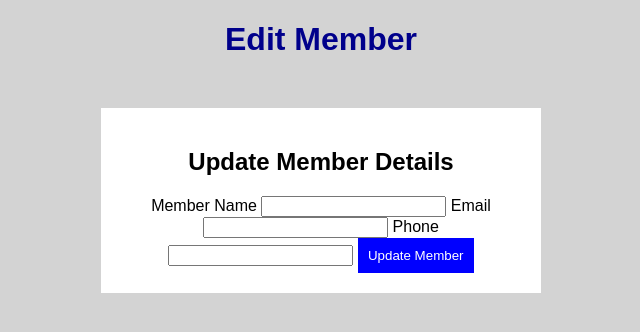
After one commit to Dhanalakshmi817/python-programming, a Flask app: template python basics/Library_Management_System/static/css/Library_Management_System/templates/editmember.html in a window 1280 px wide. The commit adds this page. Shown: the top 332 px of the page, without its empty margins (319-959 px from the left). Run offline with Flask 3, Linux system fonts and the light colour scheme; the template is opened without the code that fills it, so the values that code supplies are empty.

Commit message:
edit member

```diff
--- /dev/null
+++ b/python basics/Library_Management_System/static/css/Library_Management_System/templates/editmember.html
@@ -0,0 +1,36 @@
+<!DOCTYPE html>
+<html>
+
+<head>
+    <title>Edit Member</title>
+    <link rel="stylesheet" href="/static/css/style.css">
+</head>
+
+<body>
+
+    <h1>Edit Member</h1>
+
+    <div class="box">
+
+        <h2>Update Member Details</h2>
+
+        <form method="POST">
+
+            <label>Member Name</label>
+            <input type="text" name="name" value="{{ member['name'] }}">
+
+            <label>Email</label>
+            <input type="email" name="email" value="{{ member['email'] }}">
+
+            <label>Phone</label>
+            <input type="text" name="phone" value="{{ member['phone'] }}">
+
+            <button type="submit">Update Member</button>
+
+        </form>
+
+    </div>
+
+</body>
+
+</html>
--- a/python basics/Library_Management_System/static/css/Library_Management_System/templates/members.html
+++ b/python basics/Library_Management_System/static/css/Library_Management_System/templates/members.html
@@ -29,6 +29,7 @@
                 <td>{{ member["email"] }}</td>
                 <td>{{ member["phone"] }}</td>
                 <td>
+                    <a href="/editmember/{{ member['id'] }}" class="edit">Edit</a>
                    <a href="/deletemember/{{ member['id'] }}" class="delete">Delete</a>
                 </td>
             </tr>
```
Also changed, not shown: python basics/Library_Management_System/static/css/Library_Management_System/templates/app.py (+22 -0 lines), python basics/Library_Management_System/static/css/Library_Management_System/templates/style.css (+21 -0 lines).
